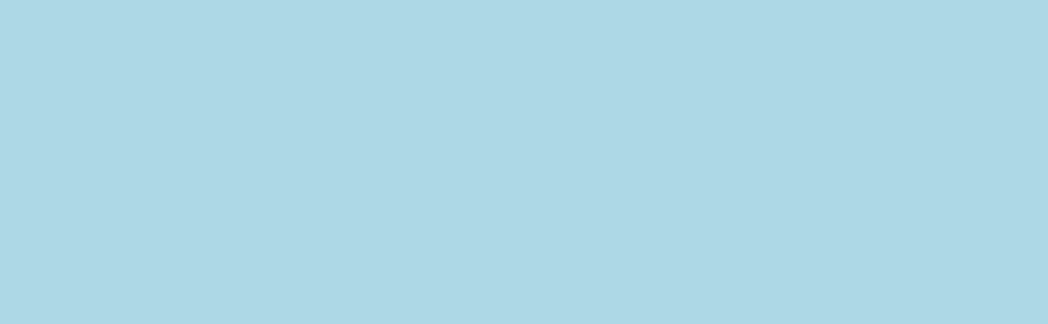
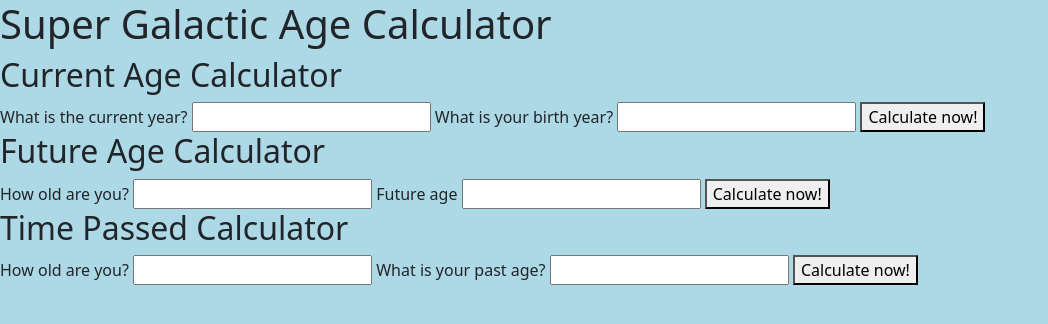
Before and after one commit to ellehailu/Super-Galactic-Age-Calculator, a website built with webpack: page src/index.html in a window 1280 px wide. Shown: the whole page, without its empty margins (0-1048 px from the left). Built offline with nearby package versions, Linux system fonts and the light colour scheme.

Commit message:
add form fields to index.html file

```diff
--- a/src/index.html
+++ b/src/index.html
@@ -1,8 +1,37 @@
 <!DOCTYPE html>
 <html>
+
 <head>
   <title>Super Galactic Age Calculator</title>
 </head>
+<h1>Super Galactic Age Calculator</h1>
+
 <body>
+  <form id="currentAgeCalculator">
+    <h2> Current Age Calculator</h2>
+    <label for="yearInput">What is the current year?</label>
+    <input type="number" name="yearInput" id="currentYear">
+    <label for="birthYearInput">What is your birth year?</label>
+    <input type="number" name="yearInput" id="birthYear">
+    <button type="submit" id="currentAge">Calculate now!</button>
+  </form>
+
+  <form id="futureAgeCalculator">
+    <h2> Future Age Calculator</h2>
+    <label for="currentAge">How old are you?</label>
+    <input type="number" name="futureInput" id="currentAge">
+    <label for="futureAve">Future age</label>
+    <input type="number" name="futureInput" id="futureAge">
+    <button type="submit">Calculate now!</button>
+  </form>
+  <form id="timePassedCalculator">
+    <h2> Time Passed Calculator</h2>
+    <label for="timePassed">How old are you?</label>
+    <input type="number" name="timePassed" id="userAge">
+    <label for="timePassed">What is your past age?</label>
+    <input type="number" name="timePassed" id="pastAge">
+    <button type="submit">Calculate now!</button>
+  </form>
 </body>
+
 </html>
```
Also changed, not shown: src/index.js (line endings or trailing spaces).
